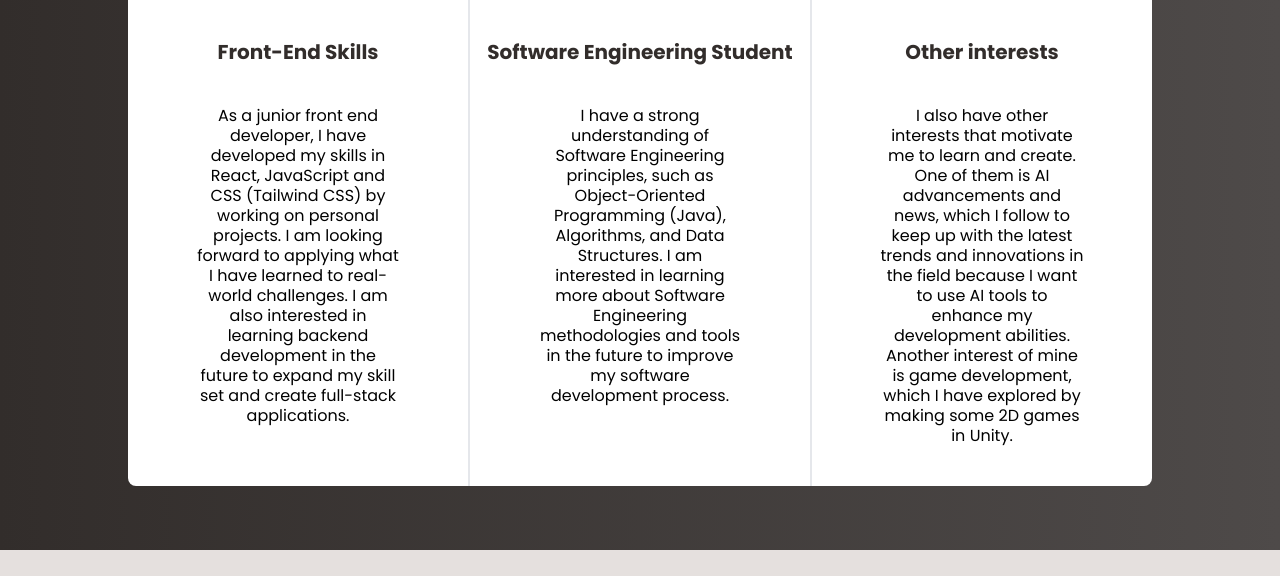
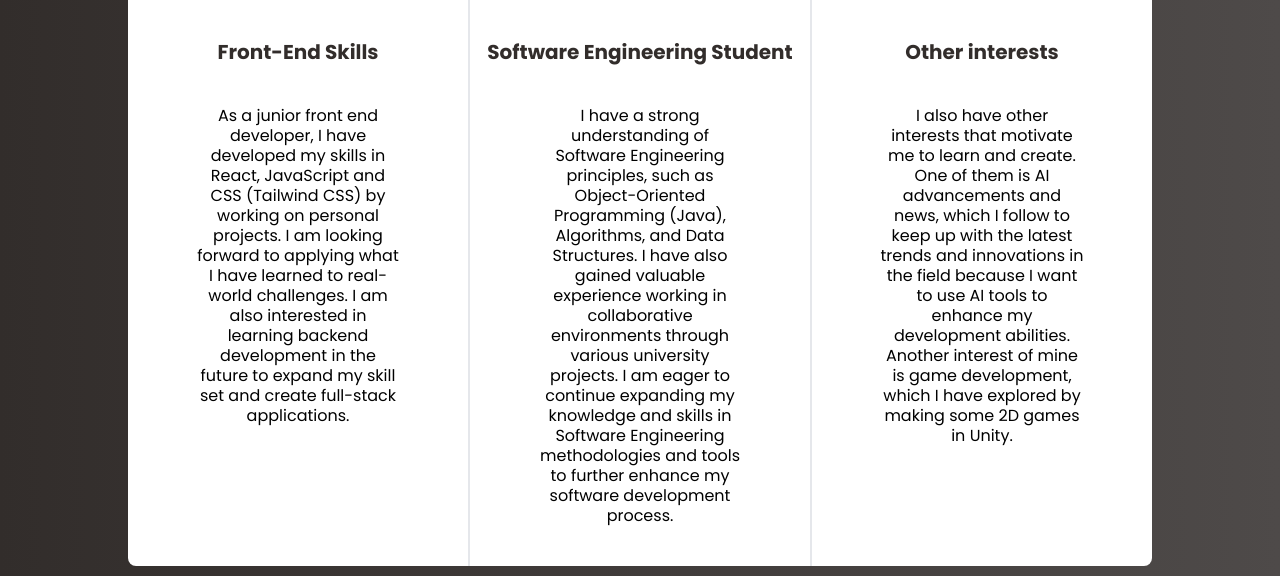
Before and after one commit to NachoG2000/portfolio-react, a React (Vite) app: page / in a window 1280 px wide. Shown: the part 1176-1752 px from the top of the page. Built offline with nearby package versions, Linux system fonts and the light colour scheme.

Commit message:
about section update

```diff
--- a/index.html
+++ b/index.html
@@ -2,7 +2,7 @@
 <html lang="en">
   <head>
     <meta charset="UTF-8" />
-    <link rel="icon" type="image/svg+xml" href="src\assets\logo2.png" />
+    <link rel="icon" type="image/svg+xml" href="\logo2.png" />
     <meta name="viewport" content="width=device-width, initial-scale=1.0" />
     <title>Ignacio Garcia</title>
   </head>
--- a/src/components/About.jsx
+++ b/src/components/About.jsx
@@ -37,7 +37,8 @@ export default function About() {
                 icon={check}
                 title="Software Engineering Student"
                 text="I have a strong understanding of Software Engineering principles, such as Object-Oriented Programming (Java), Algorithms, and Data Structures.
-                I am interested in learning more about Software Engineering methodologies and tools in the future to improve my software development process."
+                I have also gained valuable experience working in collaborative environments through various university projects.
+                I am eager to continue expanding my knowledge and skills in Software Engineering methodologies and tools to further enhance my software development process."
                 />
                 <hr></hr>
                 <Card
```
Also changed, not shown: public/logo1.png (renamed from src/assets/logo1.png), public/logo2.png (renamed from src/assets/logo2.png).
